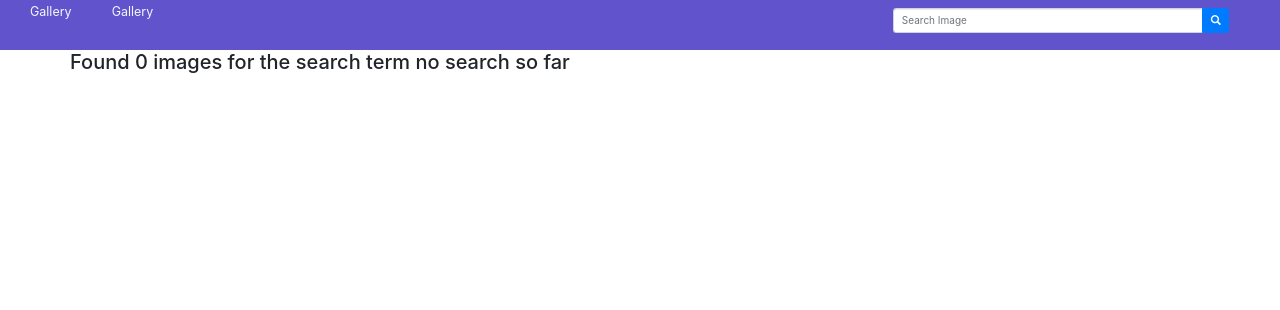
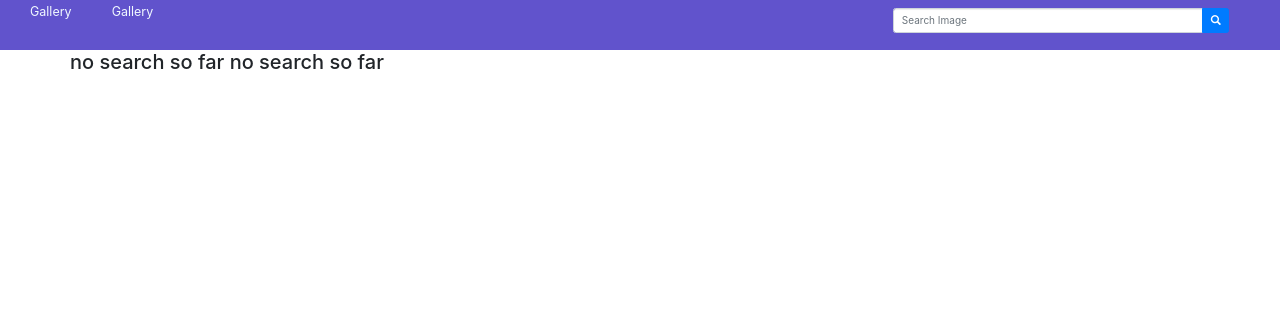
Before and after one commit to Briankiplangat88/galllery, a Django app: page /search/ in a window 1280 px wide. Shown: the top 310 px of the page. Run offline with Django 4.2, Linux system fonts and the light colour scheme; some libraries are stand-ins or nearby versions.

Commit message:
made changes to views

```diff
--- a/picha/templates/search.html
+++ b/picha/templates/search.html
@@ -4,7 +4,7 @@
     <div class="row">
         {% if images %}
         <h2>Found {{ images|length }} of searched term {{message}}</h2><br> {% else %}
-        <h2> Found 0 images for the search term {{message}}</h2>
+        <h2> no search so far {{message}}</h2>
         {% endif %}
 
     </div>
```
